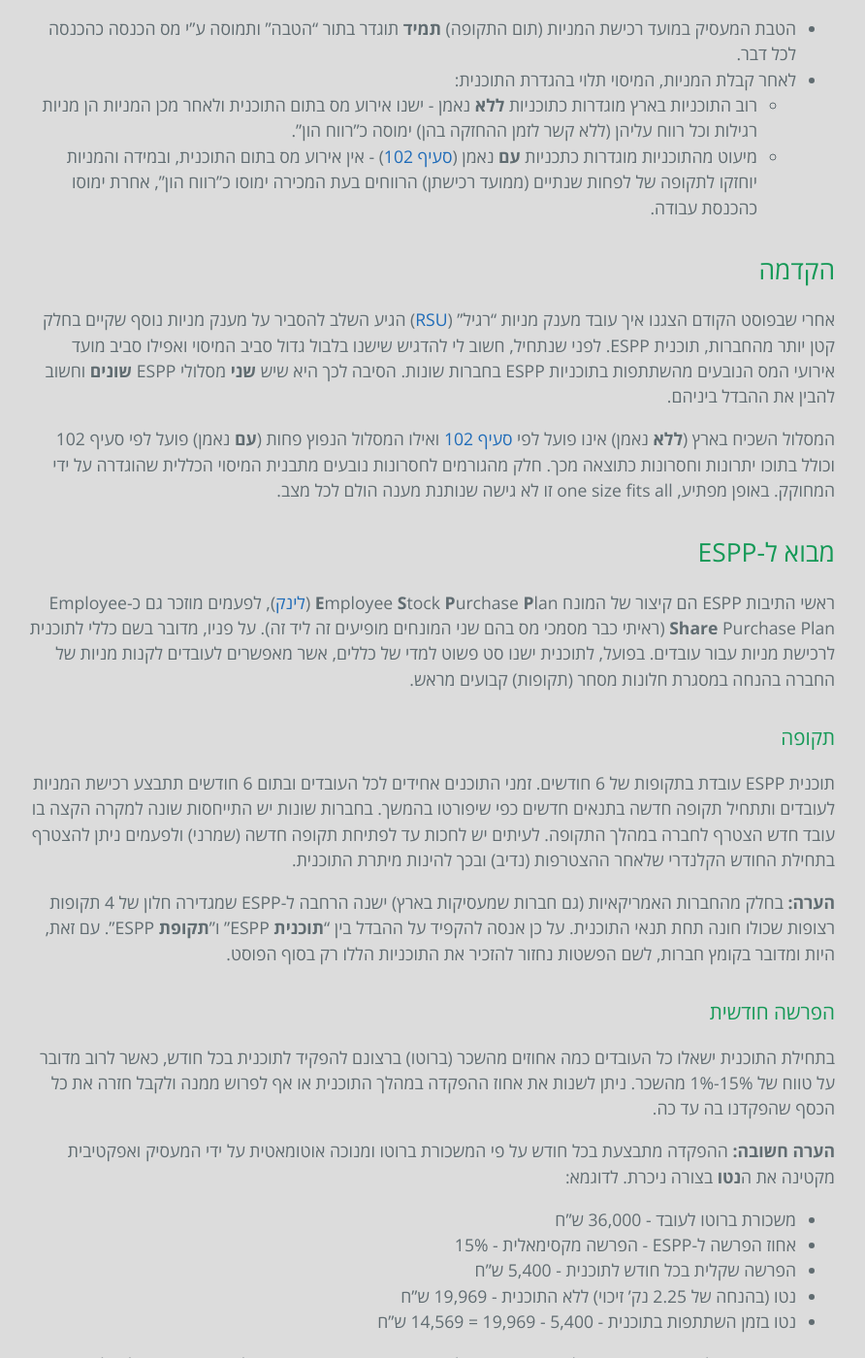
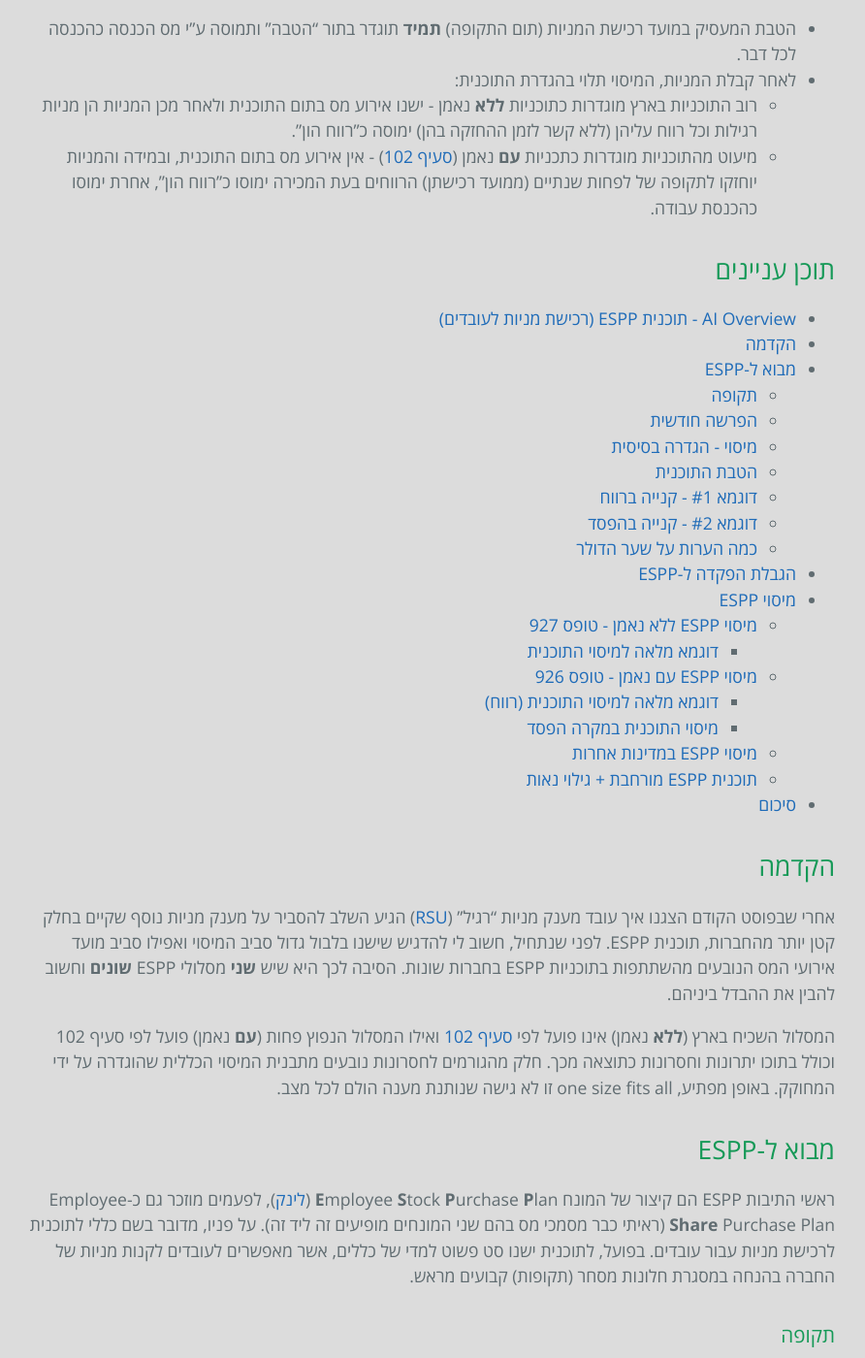
Before and after one commit to eyalitki/payslip101, a Jekyll site: the page built from docs/_posts/2023-03-28-מענקי-מניות-לעובדים-espp.markdown, in a window 1280 px wide and 1400 px high, scrolled down 1027 px. Shown: the whole window at 97% size, without its empty margins (195-1087 px from the left). Built offline with Jekyll 4.4.1, drawn with Linux system fonts in a browser that asks for light colours.

Commit message:
[ESPP] Bring back the TOC with syntax fixes
Signed-off-by: Eyal Itkin <eyal.itkin@gmail.com>

```diff
--- a/docs/_posts/2023-03-28-מענקי-מניות-לעובדים-espp.markdown
+++ b/docs/_posts/2023-03-28-מענקי-מניות-לעובדים-espp.markdown
@@ -27,6 +27,12 @@ permalink: /post/מענקי-מניות-לעובדים-espp/
 * לאחר קבלת המניות, המיסוי תלוי בהגדרת התוכנית:
   * רוב התוכניות בארץ מוגדרות כתוכניות **ללא** נאמן - ישנו אירוע מס בתום התוכנית ולאחר מכן המניות הן מניות רגילות וכל רווח עליהן (ללא קשר לזמן ההחזקה בהן) ימוסה כ"רווח הון".
   * מיעוט מהתוכניות מוגדרות כתכניות **עם** נאמן ([סעיף 102](../מענקי-מניות-לעובדים-סעיף-102/)) - אין אירוע מס בתום התוכנית, ובמידה והמניות יוחזקו לתקופה של לפחות שנתיים (ממועד רכישתן) הרווחים בעת המכירה ימוסו כ"רווח הון", אחרת ימוסו כהכנסת עבודה.
+
+## תוכן עניינים
+{: .no_toc }
+
+* תוכן עניינים
+{:toc}
 
 ## הקדמה
 אחרי שבפוסט הקודם הצגנו איך עובד מענק מניות "רגיל" ([RSU](../מענקי-מניות-לעובדים-rsu/)) הגיע השלב להסביר על מענק מניות נוסף שקיים בחלק קטן יותר מהחברות, תוכנית ESPP. לפני שנתחיל, חשוב לי להדגיש שישנו בלבול גדול סביב המיסוי ואפילו סביב מועד אירועי המס הנובעים מהשתתפות בתוכניות ESPP בחברות שונות. הסיבה לכך היא שיש **שני** מסלולי ESPP **שונים** וחשוב להבין את ההבדל ביניהם.
```
